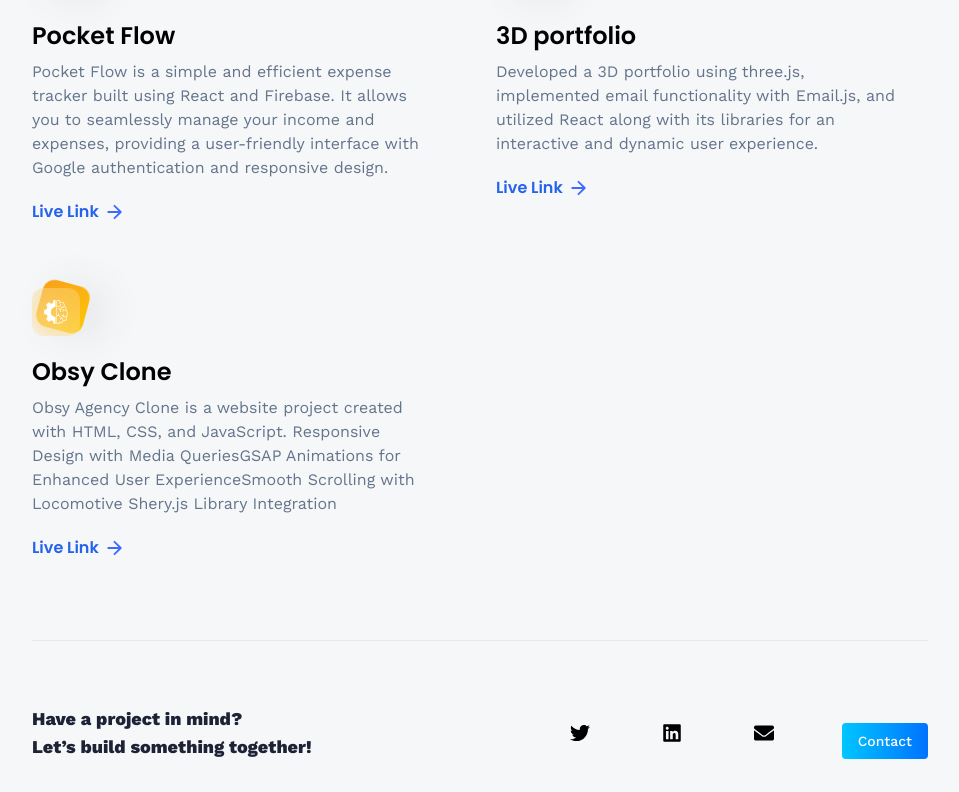
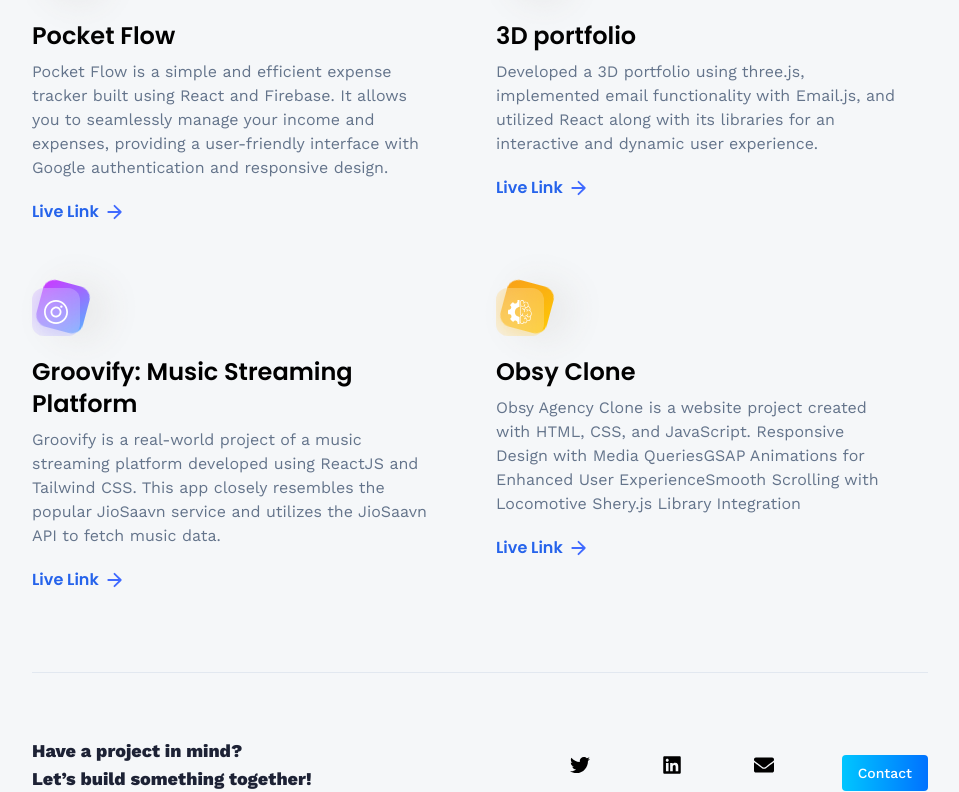
Before and after one commit to vishal0316/3d_portfolio, a React (Vite) app: page /projects in a window 1280 px wide. Shown: the part 406-1198 px from the top of the page, without its empty margins (160-1119 px from the left). Built offline with nearby package versions, Linux system fonts and the light colour scheme.

Commit message:
project added

```diff
--- a/src/constants/index.js
+++ b/src/constants/index.js
@@ -208,14 +208,14 @@
   //     "Designed and built a mobile app for finding and comparing cars on the market, streamlining the car-buying process.",
   //   link: "https://github.com/adrianhajdin/project_next13_car_showcase",
   // },
-  // {
-  //   iconUrl: snapgram,
-  //   theme: "btn-back-pink",
-  //   name: "Full Stack Instagram Clone",
-  //   description:
-  //     "Built a complete clone of Instagram, allowing users to share photos and connect with friends in a familiar social media environment.",
-  //   link: "https://github.com/adrianhajdin/social_media_app",
-  // },
+  {
+    iconUrl: snapgram,
+    theme: "btn-back-pink",
+    name: "Groovify: Music Streaming Platform",
+    description:
+      "Groovify is a real-world project of a music streaming platform developed using ReactJS and Tailwind CSS. This app closely resembles the popular JioSaavn service and utilizes the JioSaavn API to fetch music data.",
+    link: "https://github.com/vishal0316/Groovify-MusicApp",
+  },
   // {
   //   iconUrl: estate,
   //   theme: "btn-back-black",
```
